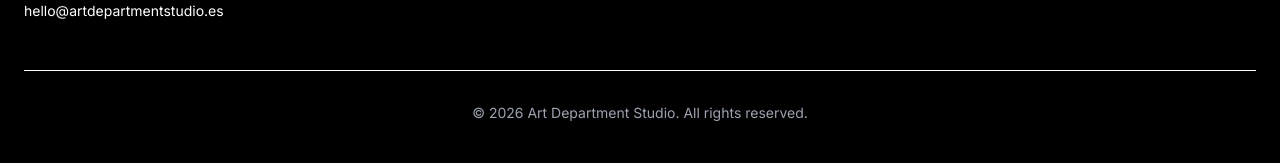
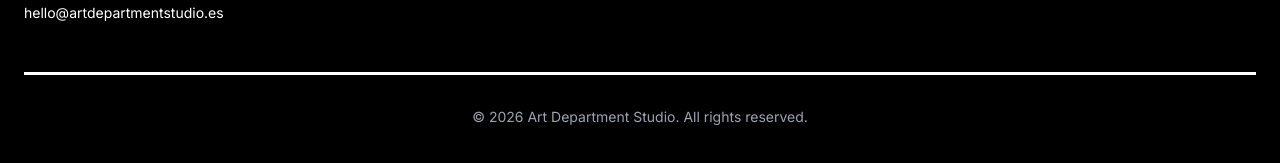
Before and after one commit to ccastel17/artdepartmentstudio, a Next.js app: page / in a window 1280 px wide. Shown: the part 2467-2630 px from the top of the page. Built offline with nearby package versions, Linux system fonts and the light colour scheme; no server answers; the database is empty.

Commit message:
Footer separators 3px

```diff
--- a/components/Footer.tsx
+++ b/components/Footer.tsx
@@ -2,7 +2,7 @@
 
 export default function Footer() {
   return (
-    <footer className="border-t border-white py-16">
+    <footer className="border-t-[3px] border-white py-16">
       <div className="max-w-7xl mx-auto px-6">
         <div className="flex justify-between items-start gap-12 mb-12">
           {/* Logo y descripción */}
@@ -114,7 +114,7 @@
         </div>
 
         {/* Copyright */}
-        <div className="pt-8 border-t border-white text-center">
+        <div className="pt-8 border-t-[3px] border-white text-center">
           <p className="text-gray-400 text-sm">
             © {new Date().getFullYear()} Art Department Studio. All rights reserved.
           </p>
```
